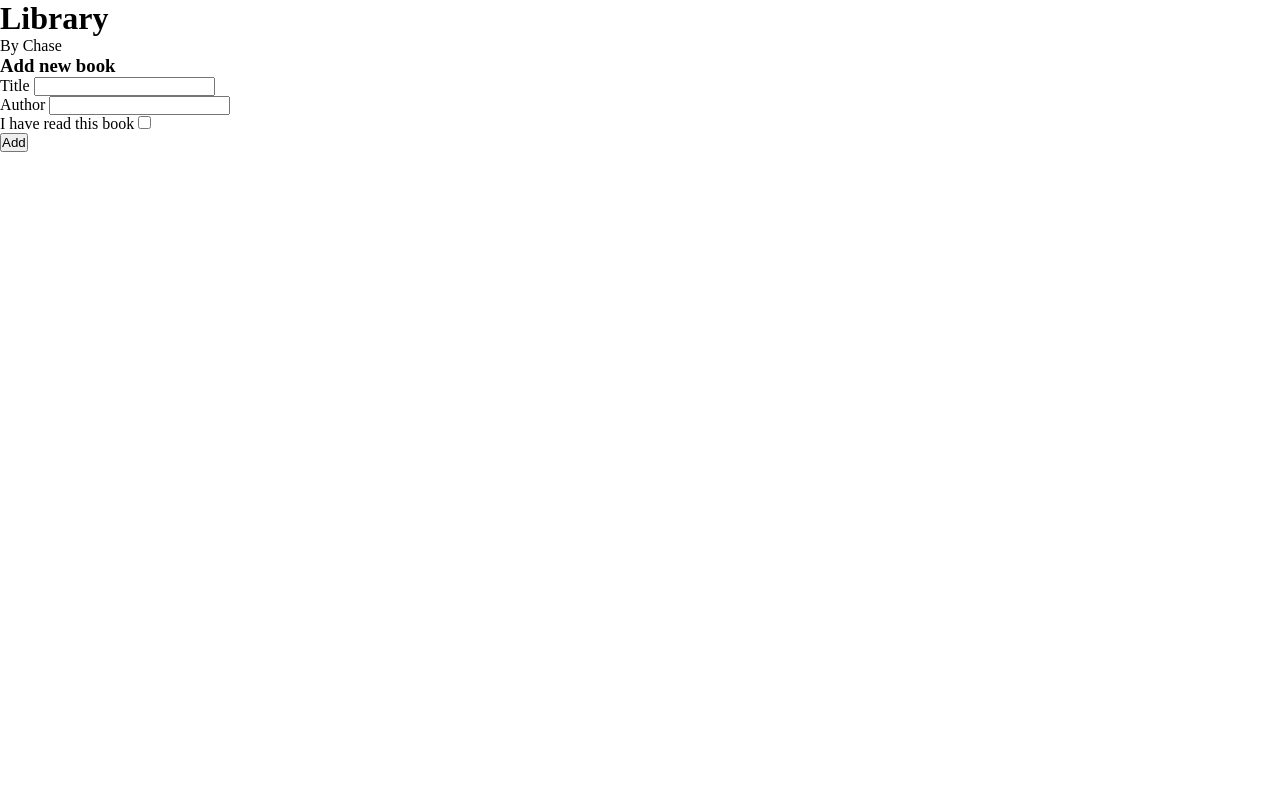
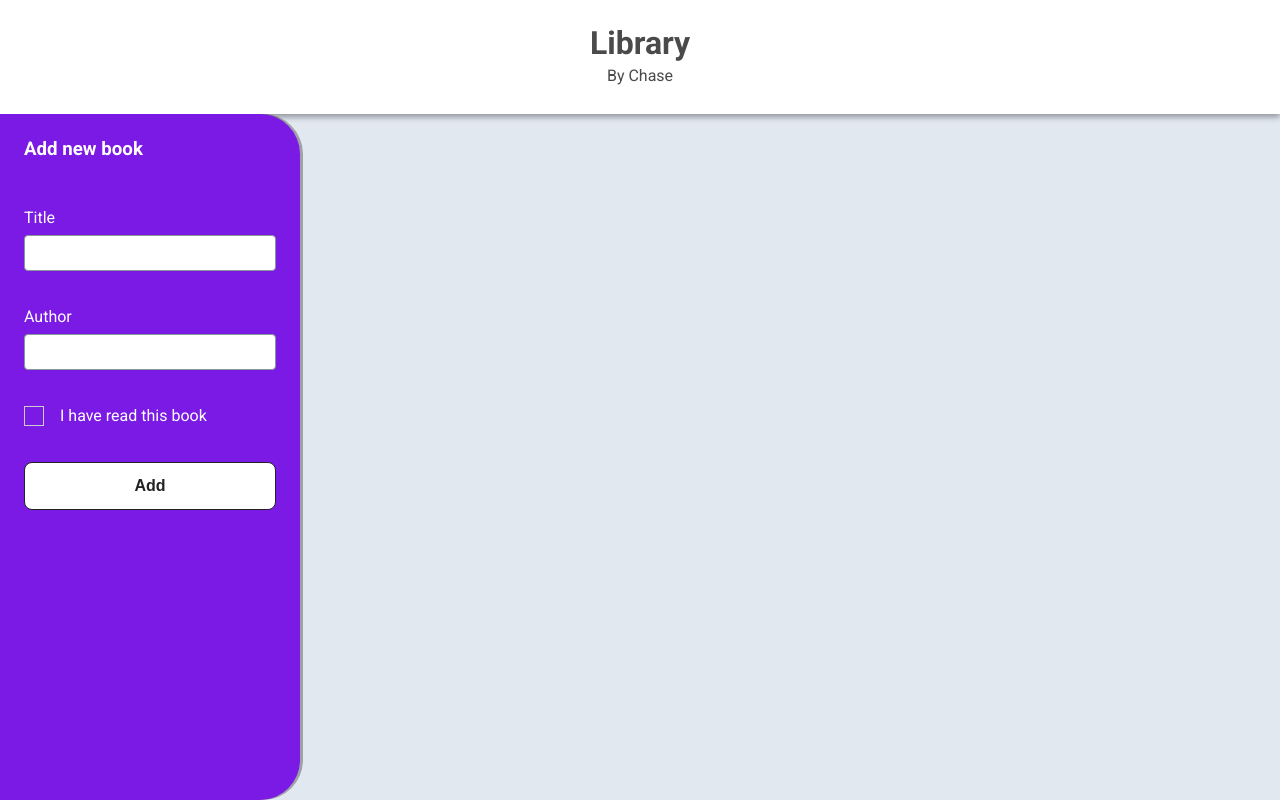
Before and after one commit to cseltzner/Library, a plain HTML site: page index.html in a window 1280 px wide. Drawn offline with Linux system fonts and the light colour scheme.

Commit message:
Finish major styling

```diff
--- a/index.html
+++ b/index.html
@@ -16,15 +16,15 @@
     <div class="sidebar">
         <h3>Add new book</h3>
         <div class="add-book-controls">
-            <div class="title-input-container">
+            <div class="title-input-container input-container">
                 <label for="title-input">Title</label>
                 <input type="text" name="title" id="title-input">
             </div>
-            <div class="author-input-container">
+            <div class="author-input-container input-container">
                 <label for="author-input">Author</label>
                 <input type="text" name="author" id="author-input">
             </div>
-            <div class="read-input-container">
+            <div class="read-input-container input-container">
                 <label for="read-input">I have read this book</label>
                 <input type="checkbox" name="read" id="read-input">
             </div>
--- a/style.css
+++ b/style.css
@@ -1,17 +1,20 @@
+@import url('https://fonts.googleapis.com/css2?family=Roboto:wght@300;400;500;700&display=swap');
+
 * {
     margin: 0;
     padding: 0;
     box-sizing: border-box;
 }
 
-html, body {
+html,
+body {
     height: 100%;
     width: 100%;
 }
 
 :root {
-    --light-primary-color: #1992D4;
-    --light-primary-color-variant: #15a5f3;
+    --light-primary-color: #7B1AE5;
+    --light-primary-color-variant: #732dbe;
     --light-secondary-color: #FACC15;
     --light-primary-surface-color: #fff;
     --light-background-color: #E2E8F0;
@@ -19,3 +22,144 @@ html, body {
     --light-text-on-surface-color: #4b4a4a;
     --light-text-on-surface-color-strong: #000;
 }
+
+body {
+    font-family: 'Roboto', sans-serif;
+    display: grid;
+    grid-template-columns: minmax(300px, 1fr) 5fr;
+    grid-template-rows: minmax(100px, 1fr) 6fr;
+    background-color: var(--light-background-color);
+}
+
+header {
+    grid-column: 1 / -1;
+    grid-row: 1 / span 1;
+    display: flex;
+    flex-direction: column;
+    justify-content: flex-start;
+    align-items: center;
+    gap: 4px;
+    padding: 24px;
+    color: var(--light-text-on-surface-color);
+    background-color: var(--light-primary-surface-color);
+    box-shadow: 0 3px 6px rgba(0, 0, 0, 0.16), 0 3px 6px rgba(0, 0, 0, 0.23);
+}
+
+.sidebar {
+    grid-column: 1 / span 1;
+    grid-row: 2 / span 1;
+    display: flex;
+    flex-direction: column;
+    gap: 48px;
+    padding: 24px;
+    background-color: var(--light-primary-color);
+    box-shadow: rgba(0, 0, 0, 0.3) 3px 0px 0px 0px;
+    color: var(--light-text-on-primary-color);
+    border-top-right-radius: 40px;
+    border-bottom-right-radius: 40px;
+}
+
+.add-book-controls {
+    display: flex;
+    flex-direction: column;
+    gap: 36px;
+}
+
+.input-container {
+    display: flex;
+    flex-direction: column;
+    gap: 8px;
+}
+
+.input-container input:not([type="checkbox"]) {
+    width: 100%;
+    height: 36px;
+    border-radius: 4px;
+    padding-left: 12px;
+    font-size: 16px;
+    font-weight: normal;
+    border: 1px solid rgb(137, 151, 155);
+    transition: border-color 150ms ease-in-out 0s;
+    outline: none;
+    color: rgb(33, 49, 60);
+    background-color: rgb(255, 255, 255);
+    padding-right: 12px;
+}
+
+.input-container input:hover {
+    box-shadow: rgb(231 238 236) 0px 0px 0px 1px;
+}
+
+[type=checkbox] {
+    -webkit-appearance: none;
+    -moz-appearance: none;
+    appearance: none;
+    width: 20px;
+    height: 20px;
+    border: solid 1px #cccccc;
+    margin-right: 8px;
+    position: relative;
+}
+
+[type=checkbox]:checked::before {
+    content: "";
+    width: 14px;
+    height: 14px;
+    background-color: var(--light-secondary-color);
+    position: absolute;
+    top: 2px;
+    left: 2px;
+}
+
+.read-input-container {
+    display: flex;
+    flex-direction: row-reverse;
+    justify-content: flex-end;
+}
+
+.read-input-container>label {
+    user-select: none;
+}
+
+
+.add-button {
+    display: inline-block;
+    outline: none;
+    cursor: pointer;
+    font-size: 16px;
+    line-height: 20px;
+    font-weight: 600;
+    border-radius: 8px;
+    padding: 13px 23px;
+    border: 1px solid #222222;
+    transition: box-shadow 0.2s ease 0s, -ms-transform 0.1s ease 0s, -webkit-transform 0.1s ease 0s, transform 0.1s ease 0s;
+    background: #fff;
+    color: #222222;
+}
+
+.add-button:hover {
+    border-color: #000000;
+    background: #f7f7f7;
+}
+
+main {
+    padding: 48px;
+    grid-column: 2 / span 1;
+    grid-row: 2 / span 1;
+    display: grid;
+    grid-template-columns: repeat(auto-fill, 350px);
+    grid-auto-rows: 300px;
+    gap: 48px;
+}
+
+.card {
+    background-color: var(--light-primary-surface-color);
+    box-shadow: 0 3px 6px rgba(0,0,0,0.16), 0 3px 6px rgba(0,0,0,0.23);
+    padding: 16px;
+    display: flex;
+    flex-direction: column;
+    justify-content: flex-start;
+    gap: 12px;
+    border-radius: 6px;
+    border-left: 6px solid var(--light-secondary-color);
+}
```
